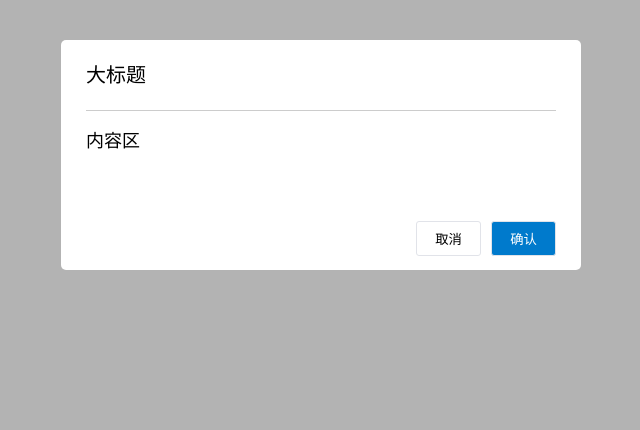
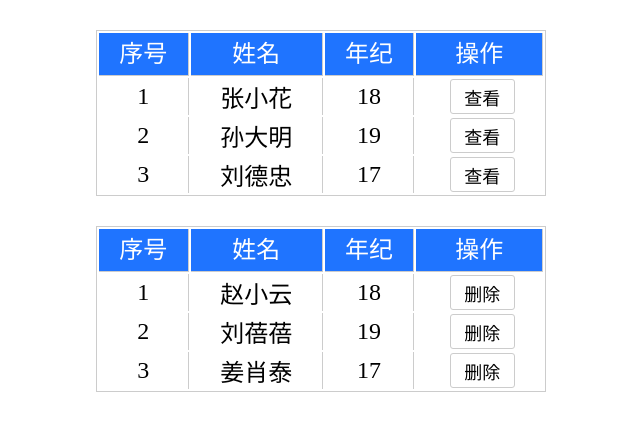
Before and after one commit to LazySundaier/vue2_day_5, a Vue app: page / in a window 1280 px wide. Shown: the top 430 px of the page, without its empty margins (319-959 px from the left). Built offline with nearby package versions, Linux system fonts and the light colour scheme.

Commit message:
插槽(作用域插槽)

```diff
--- a/src/App.vue
+++ b/src/App.vue
@@ -1,33 +1,46 @@
 <template>
   <div>
-    <MyDialog>
-      <!-- v-slot可以简写为# -->
-      <template #head>大标题</template>
-      <template #content>内容区</template>
-      <template #footer>
-        <button>取消</button>
-        <button>确认</button>
+    <MyTable :data="list">
+      <template #default="obj">
+        <!-- {{ obj }} -->
+        <button @click="read(obj.ITEM)">查看</button>
       </template>
-    </MyDialog>
+    </MyTable>
+    <MyTable :data="list2">
+      <template #default="obj">
+        <button @click="del(obj.ITEM.id)">删除</button>
+      </template>
+    </MyTable>
   </div>
 </template>
 
 <script>
-import MyDialog from './components/MyDialog.vue'
+import MyTable from './components/MyTable.vue'
 export default {
-  data () {
+  data() {
     return {
-
+      list: [
+        { id: 1, name: '张小花', age: 18 },
+        { id: 2, name: '孙大明', age: 19 },
+        { id: 3, name: '刘德忠', age: 17 },
+      ],
+      list2: [
+        { id: 1, name: '赵小云', age: 18 },
+        { id: 2, name: '刘蓓蓓', age: 19 },
+        { id: 3, name: '姜肖泰', age: 17 },
+      ]
     }
   },
   components: {
-    MyDialog
+    MyTable
+  },
+  methods: {
+    del(id) {
+      this.list2 = this.list2.filter((item) => item.id !== id)
+    },
+    read(item) {
+      alert(`姓名:${item.name};年纪:${item.age}`)
+    }
   }
 }
 </script>
-
-<style>
-body {
-  background-color: #b3b3b3;
-}
-</style>
--- a/src/components/MyDialog.vue
+++ /dev/null
@@ -1,73 +0,0 @@
-<template>
-  <div class="dialog">
-    <div class="dialog-header">
-      <slot name="head"></slot>
-    </div>
-
-    <div class="dialog-content">
-      <slot name="content"></slot>
-    </div>
-    <div class="dialog-footer">
-      <slot name="footer"></slot>
-    </div>
-  </div>
-</template>
-
-<script>
-export default {
-  data() {
-    return {}
-  },
-}
-</script>
-
-<style scoped>
-* {
-  margin: 0;
-  padding: 0;
-}
-.dialog {
-  width: 470px;
-  height: 230px;
-  padding: 0 25px;
-  background-color: #ffffff;
-  margin: 40px auto;
-  border-radius: 5px;
-}
-.dialog-header {
-  height: 70px;
-  line-height: 70px;
-  font-size: 20px;
-  border-bottom: 1px solid #ccc;
-  position: relative;
-}
-.dialog-header .close {
-  position: absolute;
-  right: 0px;
-  top: 0px;
-  cursor: pointer;
-}
-.dialog-content {
-  height: 80px;
-  font-size: 18px;
-  padding: 15px 0;
-}
-.dialog-footer {
-  display: flex;
-  justify-content: flex-end;
-}
-.dialog-footer button {
-  width: 65px;
-  height: 35px;
-  background-color: #ffffff;
-  border: 1px solid #e1e3e9;
-  cursor: pointer;
-  outline: none;
-  margin-left: 10px;
-  border-radius: 3px;
-}
-.dialog-footer button:last-child {
-  background-color: #007acc;
-  color: #fff;
-}
-</style>
--- /dev/null
+++ b/src/components/MyTable.vue
@@ -0,0 +1,79 @@
+<template>
+  <table class="my-table">
+    <thead>
+      <tr>
+        <th>序号</th>
+        <th>姓名</th>
+        <th>年纪</th>
+        <th>操作</th>
+      </tr>
+    </thead>
+    <tbody v-for="(item, index) in data" :key="item.id">
+      <tr>
+        <td>{{ index + 1 }}</td>
+        <td>{{ item.name }}</td>
+        <td>{{ item.age }}</td>
+        <td>
+          <slot :ITEM="item" ></slot>
+        </td>
+      </tr>
+    </tbody>
+  </table>
+</template>
+
+<script>
+export default {
+  props: {
+    data: Array,
+  },
+}
+</script>
+
+<style scoped>
+.my-table {
+  width: 450px;
+  text-align: center;
+  border: 1px solid #ccc;
+  font-size: 24px;
+  margin: 30px auto;
+}
+
+.my-table thead {
+  background-color: #1f74ff;
+  color: #fff;
+}
+
+.my-table thead th {
+  font-weight: normal;
+}
+
+.my-table thead tr {
+  line-height: 40px;
+}
+
+.my-table th,
+.my-table td {
+  border-bottom: 1px solid #ccc;
+  border-right: 1px solid #ccc;
+}
+
+.my-table td:last-child {
+  border-right: none;
+}
+
+.my-table tr:last-child td {
+  border-bottom: none;
+}
+
+.my-table button {
+  width: 65px;
+  height: 35px;
+  font-size: 18px;
+  border: 1px solid #ccc;
+  outline: none;
+  border-radius: 3px;
+  cursor: pointer;
+  background-color: #ffffff;
+  margin-left: 5px;
+}
+</style>
```
